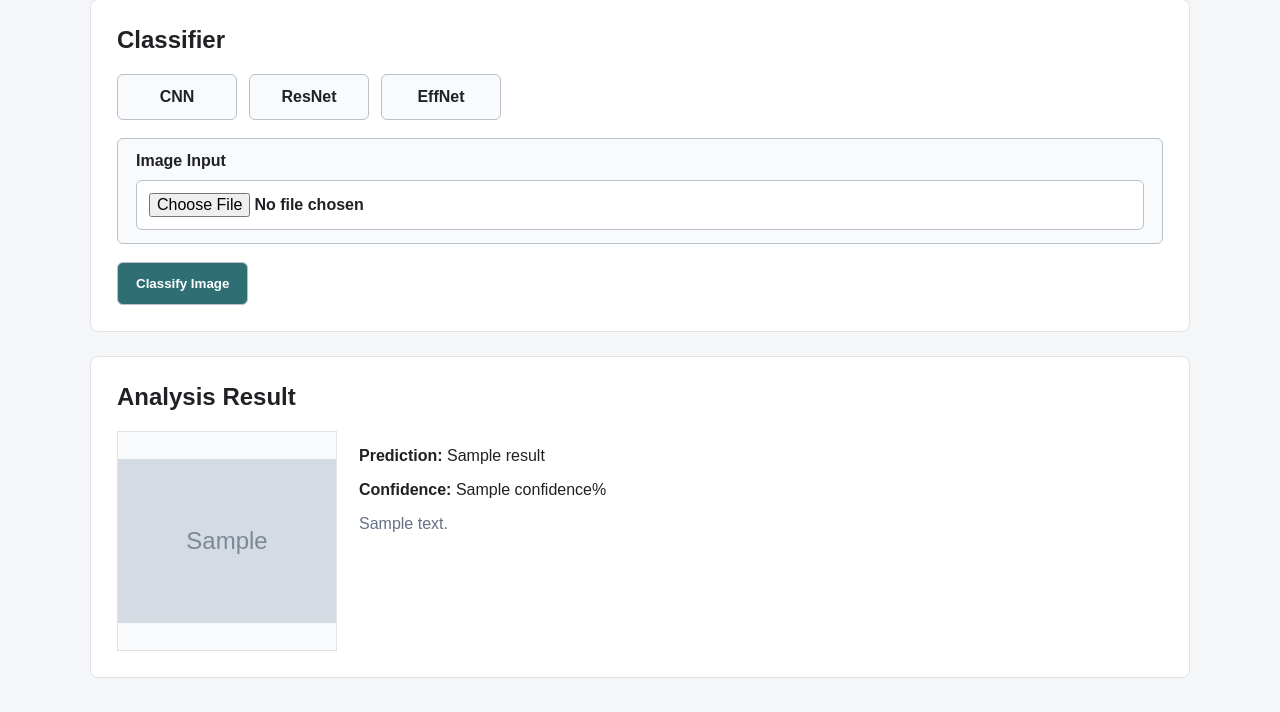
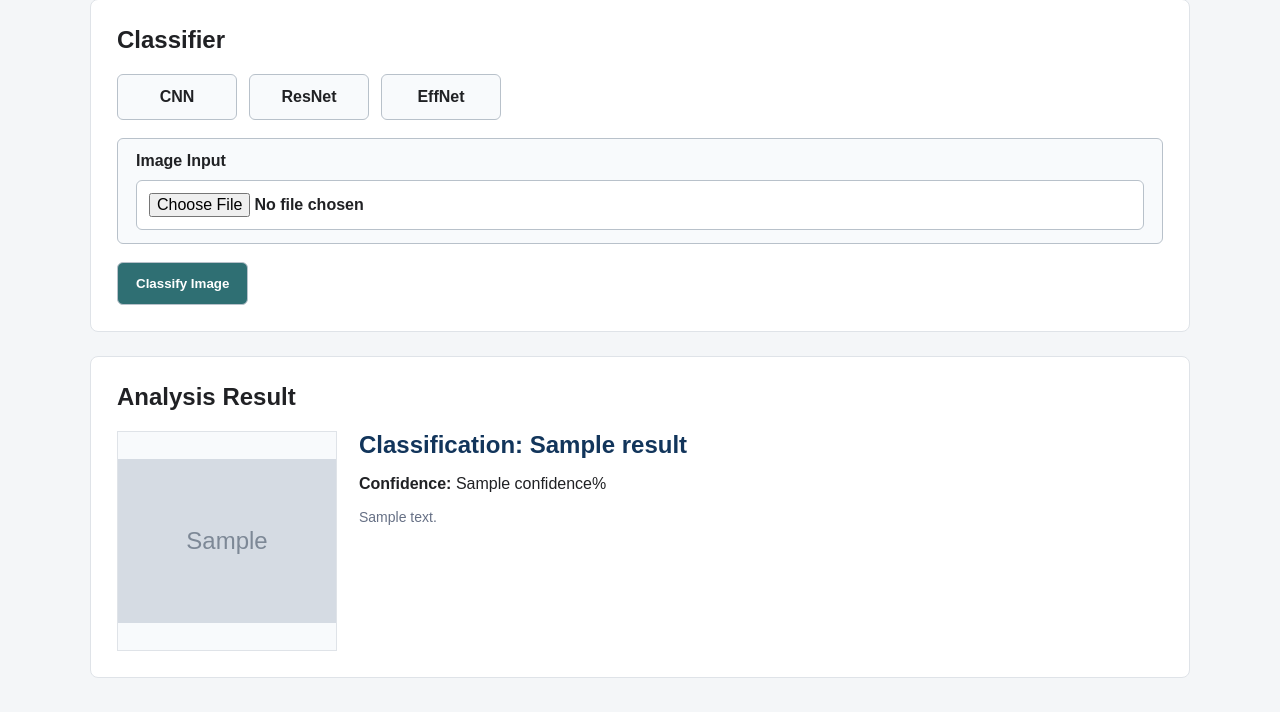
Before and after one commit to KARTHIKEYAN124/Gait-Web-Application, a Flask app: template templates/classifier.html in a window 1280 px wide. Shown: the part 91-803 px from the top of the page. Run offline with Flask 3, Linux system fonts and the light colour scheme; the template is opened without the code that fills it: most values are stand-ins (such as "Sample title", 1, 10 or a date in 2020); grey boxes marked "Sample" are stand-in pictures.

Commit message:
Highlight classification result

```diff
--- a/static/style.css
+++ b/static/style.css
@@ -192,8 +192,16 @@ label {
     font-weight: 700;
 }
 
+.classification-label {
+    margin: 0 0 12px;
+    font-size: 24px;
+    font-weight: 800;
+    color: #12355b;
+}
+
 .note {
     color: #667085;
+    font-size: 14px;
 }
 
 .messages {
--- a/templates/classifier.html
+++ b/templates/classifier.html
@@ -35,7 +35,7 @@
             <div class="result-grid">
                 <img src="{{ result.image_url }}" alt="Uploaded gait silhouette">
                 <div>
-                    <p><strong>Prediction:</strong> {{ result.label }}</p>
+                    <p class="classification-label">Classification: {{ result.label }}</p>
                     <p><strong>Confidence:</strong> {{ result.confidence }}%</p>
                     {% if result.note %}
                         <p class="note">{{ result.note }}</p>
```
